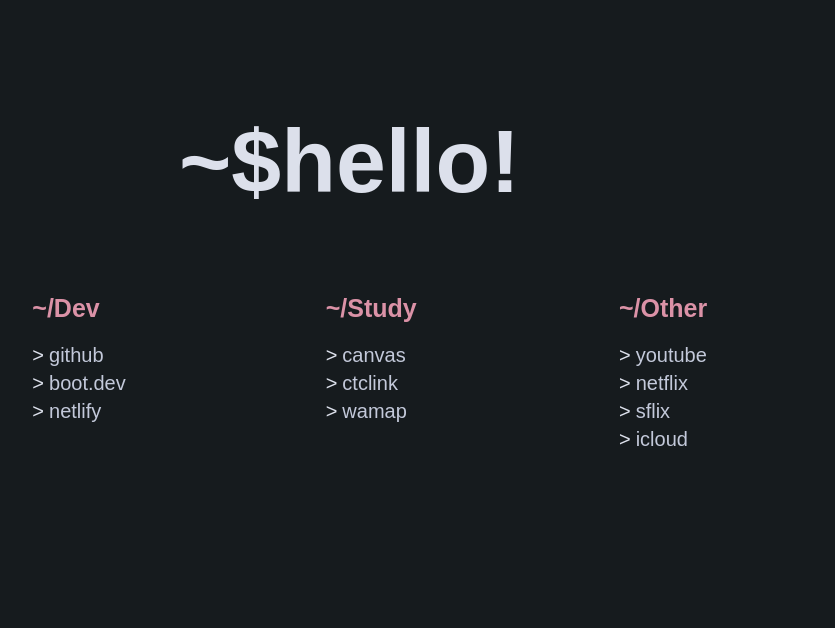
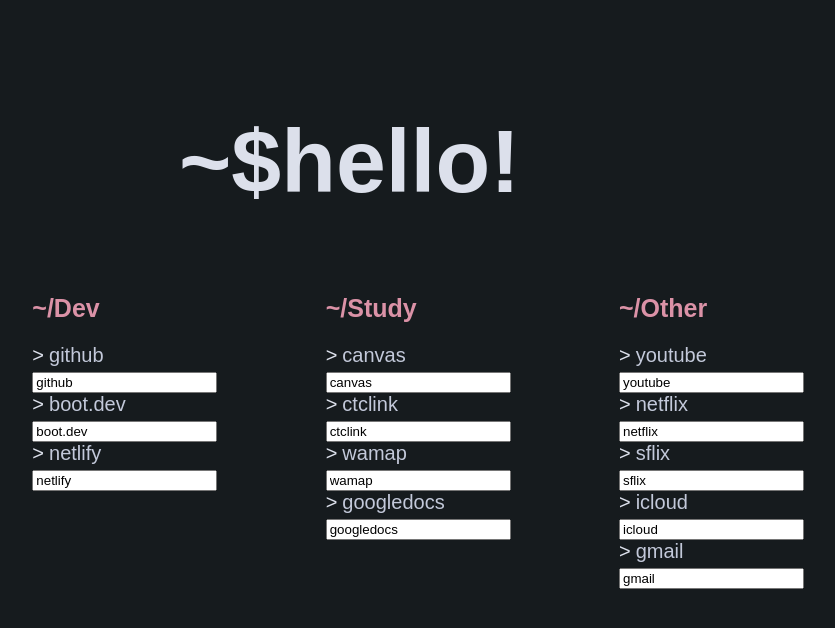
Before and after one commit to BMHeades/StartPageBM, a Svelte app: page / in a window 1280 px wide. Shown: the top 628 px of the page, without its empty margins (241-1076 px from the left). Built offline with nearby package versions, Linux system fonts and the light colour scheme; a web font is replaced by a local one.

Commit message:
added links

```diff
--- a/src/App.svelte
+++ b/src/App.svelte
@@ -26,7 +26,9 @@
         ["sflix", "https://sflix.fi/", "other"],
         ["netlify", "https://app.netlify.com/", "dev"],
         ["icloud", "https://www.icloud.com/", "other"],
-        ["wamap", "https://www.wamap.org/", "study"]
+        ["wamap", "https://www.wamap.org/", "study"],
+        ["googledocs", "https://docs.google.com/document/u/0/,", "study"],
+        ["gmail", "https://mail.google.com/mail/u/0/", "other"]
         // ["reddit", "https://www.reddit.com/", "other"]
 
     ]
--- a/src/lib/components/List.svelte
+++ b/src/lib/components/List.svelte
@@ -5,6 +5,7 @@
 <li>
     <a href="{props.link}">{props.title}</a>
 </li>
+<input bind:value={props.title}/>
 
 <style>
     li{
```
